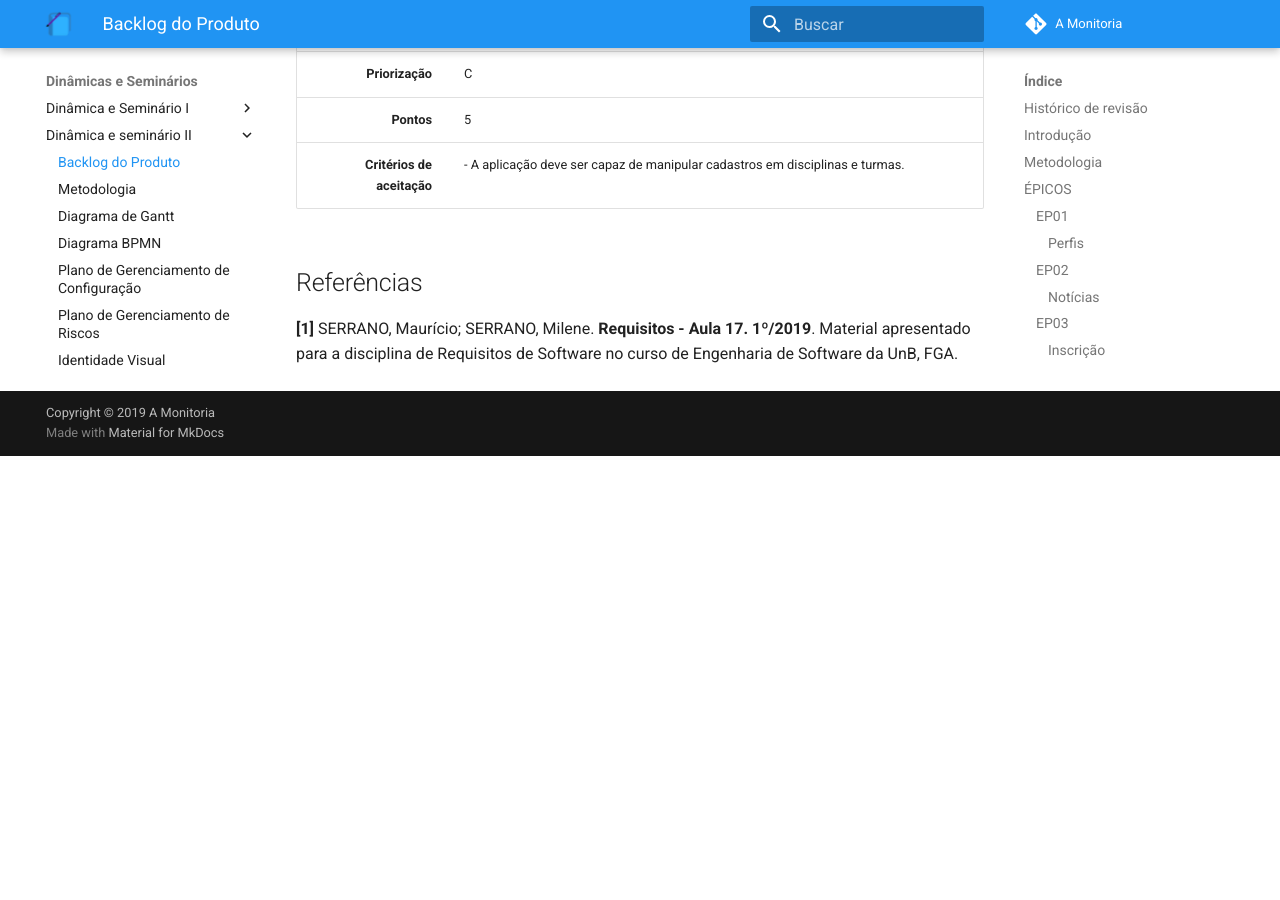
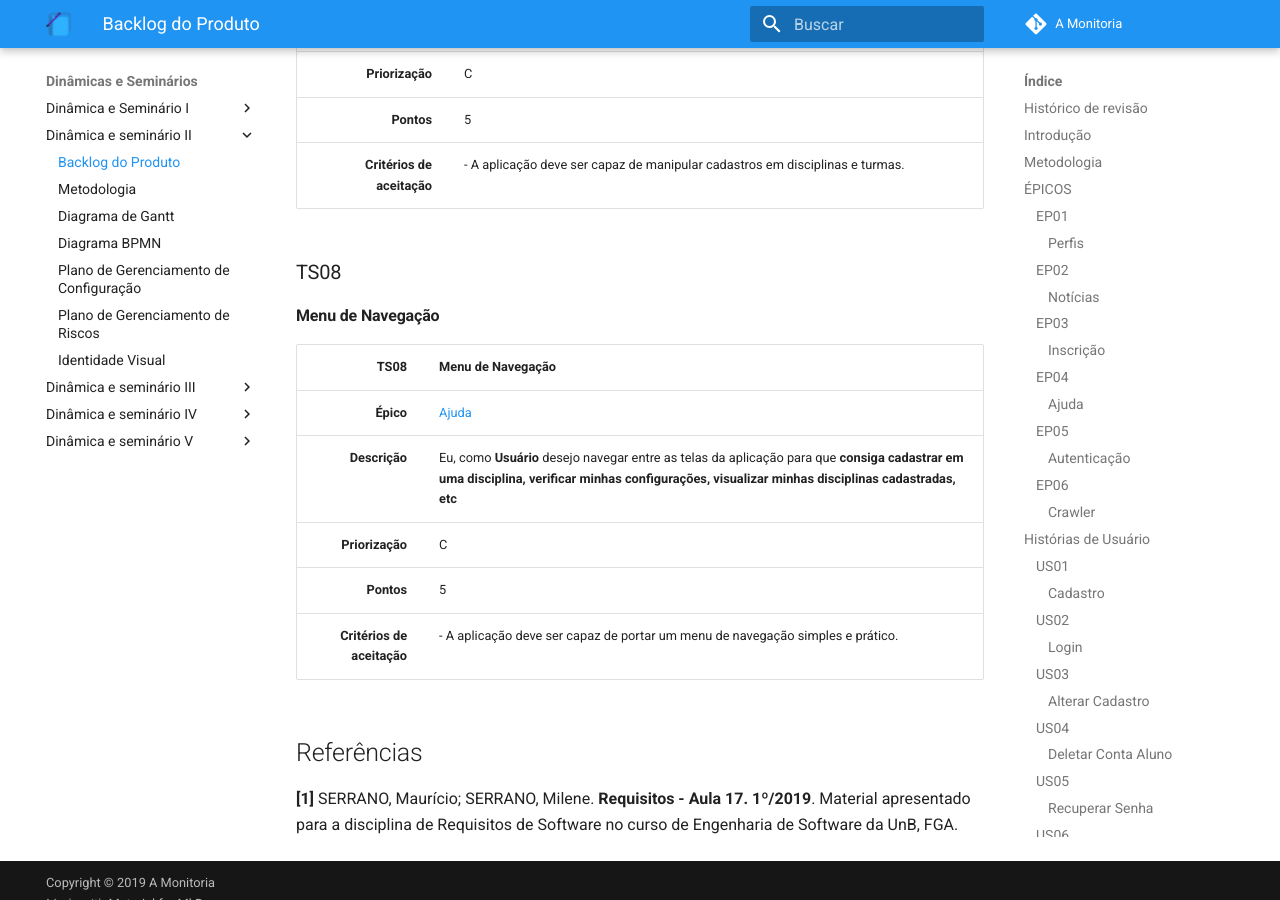
Before and after one commit to 2019-2-arquitetura-desenho/wiki, an MkDocs documentation site: the page built from docs/dinamica_seminario_II/backlog_do_produto.md, in a window 1280 px wide and 900 px high, scrolled down 18433 px. Built offline with MkDocs 1.6.1 and Material for MkDocs 9.7.7, drawn with Linux system fonts in a browser that asks for light colours; comment, search, counter and statistics services are not loaded; old or Windows-style settings are respelled for this version of MkDocs; before the commit the page ends 18889 px from its top, so only the background shows below that.

Commit message:
Adds TS08.
Signed-off-by: Rafael Makaha <rafael.makaha@gmail.com>

```diff
--- a/docs/dinamica_seminario_II/backlog_do_produto.md
+++ b/docs/dinamica_seminario_II/backlog_do_produto.md
@@ -470,6 +470,17 @@
 | **Pontos** | 5 |
 | **Critérios de aceitação** | -  A aplicação deve ser capaz de manipular cadastros em disciplinas e turmas. |
 
+### TS08
+#### Menu de Navegação
+
+| TS08 | Menu de Navegação |
+| ---: | :---------- |
+| **Épico** | [Ajuda](#ep05) |
+| **Descrição** | Eu, como **Usuário** desejo navegar entre as telas da aplicação para que **consiga cadastrar em uma disciplina, verificar minhas configurações, visualizar minhas disciplinas cadastradas, etc** |
+| **Priorização** | C |
+| **Pontos** | 5 |
+| **Critérios de aceitação** | -  A aplicação deve ser capaz de portar um menu de navegação simples e prático. |
+
 
 
 ## Referências
```
